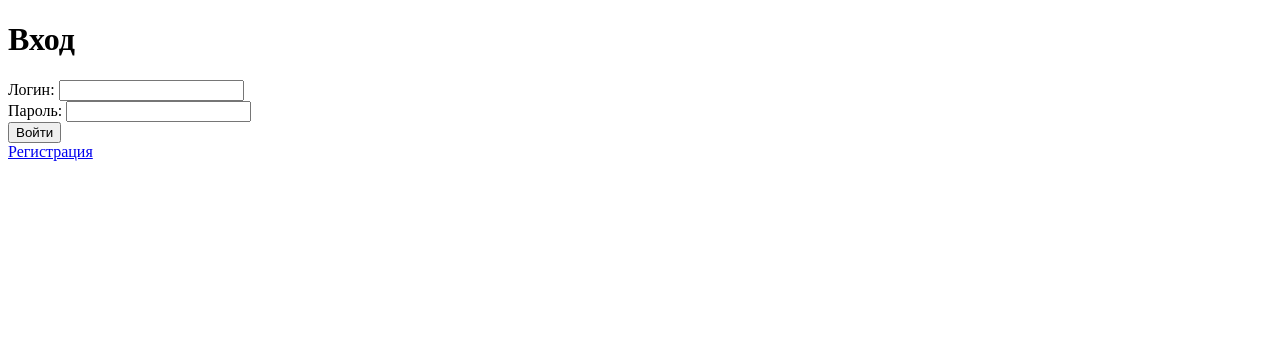
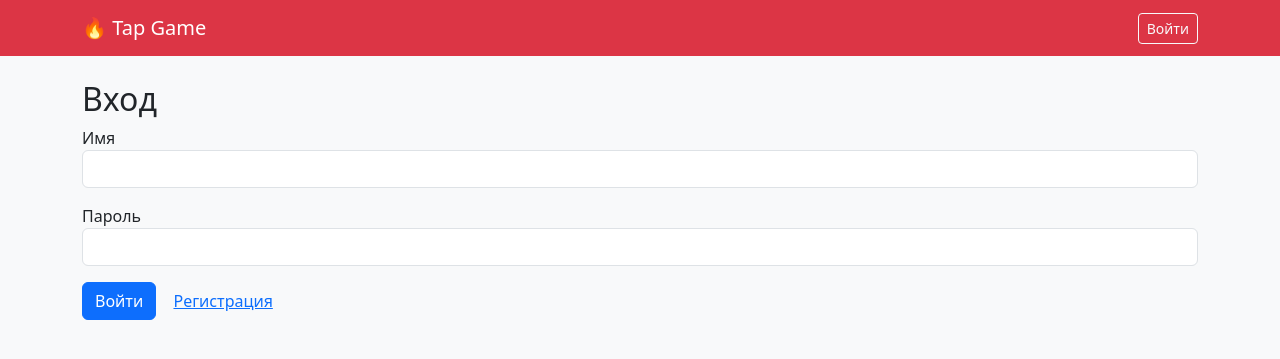
Before and after one commit to Enot777ogg/Tap, a Flask app: page /signin in a window 1280 px wide. Shown: the top 359 px of the page. Run offline with Flask 3, Linux system fonts and the light colour scheme.

Commit message:
Update signin.html

```diff
--- a/templates/signin.html
+++ b/templates/signin.html
@@ -1,13 +1,17 @@
-<!doctype html>
-<html>
-<head><title>Вход</title></head>
-<body>
-<h1>Вход</h1>
+ {% extends 'base.html' %}
+{% block title %}Вход{% endblock %}
+{% block content %}
+<h2>Вход</h2>
 <form method="POST">
-  Логин: <input name="username" required><br>
-  Пароль: <input name="password" type="password" required><br>
-  <button type="submit">Войти</button>
+    <div class="mb-3">
+        <label>Имя</label>
+        <input name="username" class="form-control" required>
+    </div>
+    <div class="mb-3">
+        <label>Пароль</label>
+        <input type="password" name="password" class="form-control" required>
+    </div>
+    <button class="btn btn-primary">Войти</button>
+    <a href="{{ url_for('signup') }}" class="btn btn-link">Регистрация</a>
 </form>
-<a href="{{ url_for('signup') }}">Регистрация</a>
-</body>
-</html>
+{% endblock %}
```
